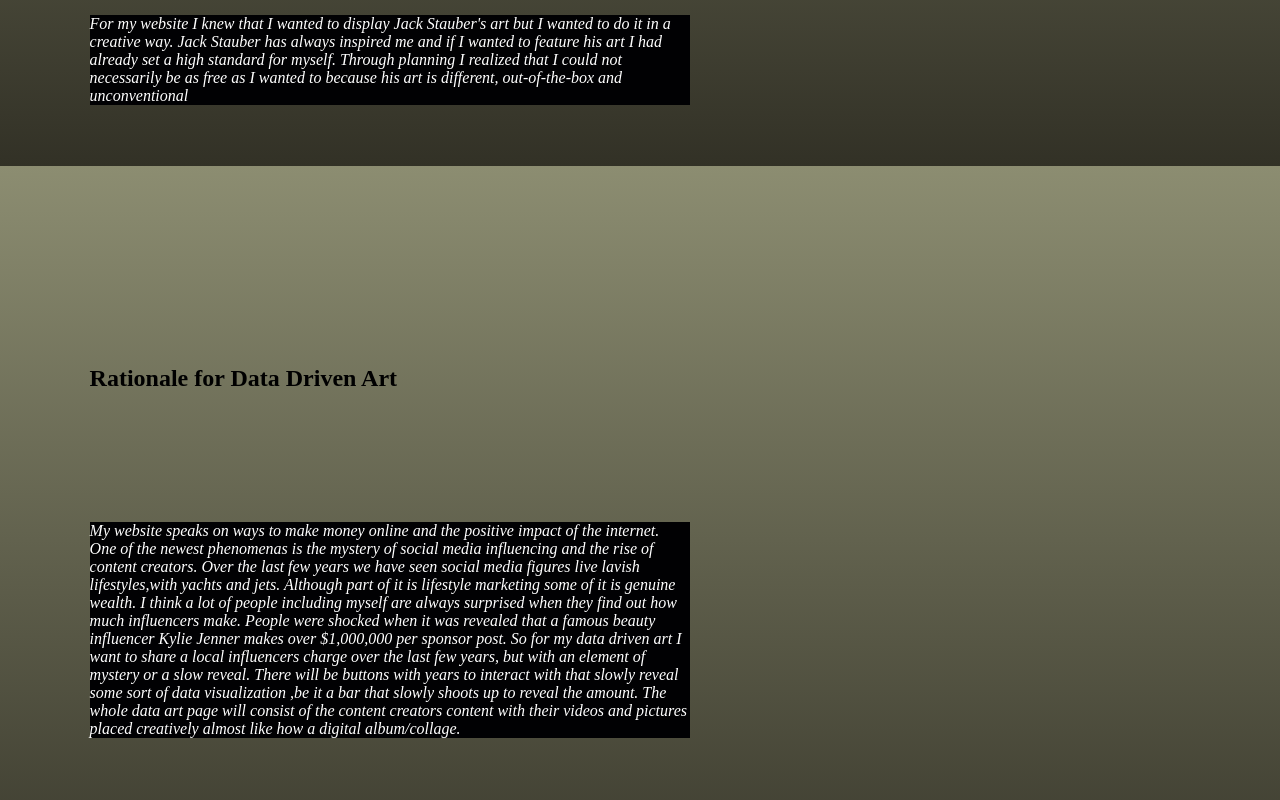
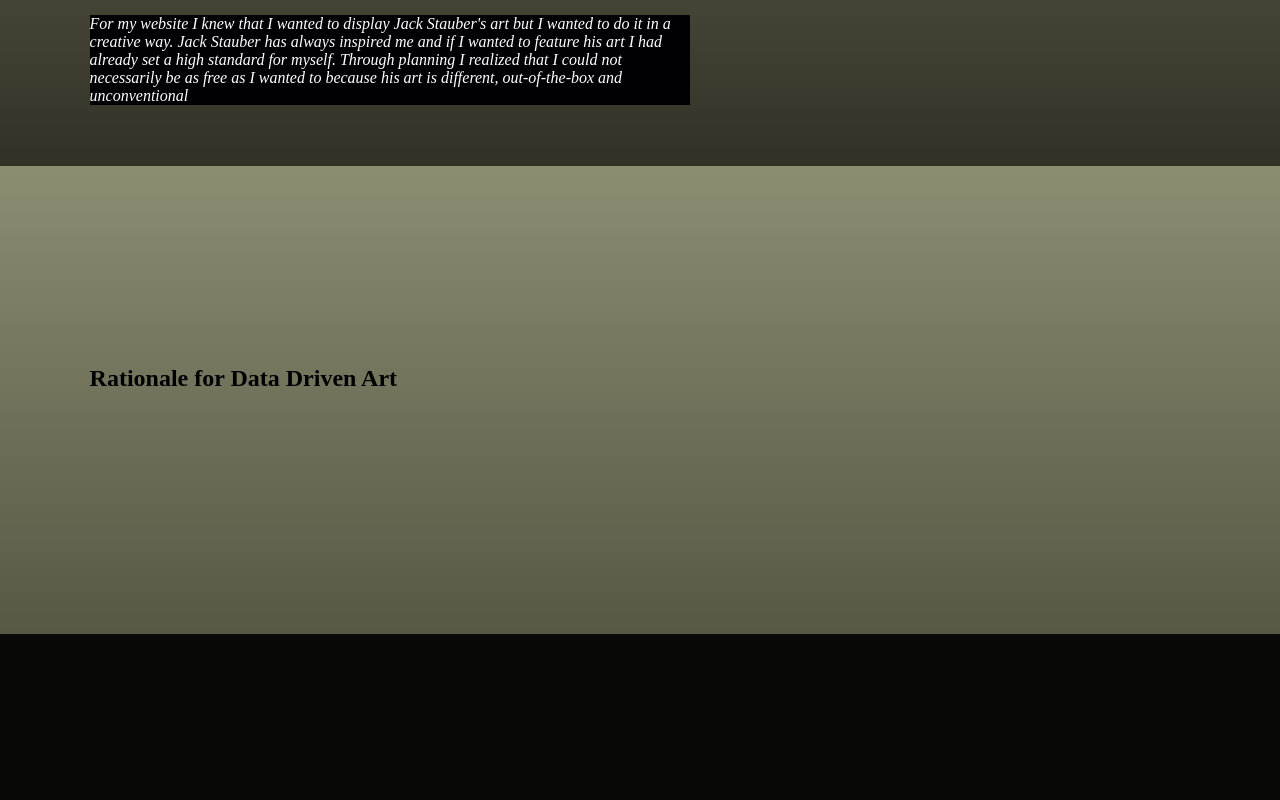
Before and after one commit to ItsHope/IM4-1918429-BLK1Assignment, a plain HTML site: page design.html in a window 1280 px wide. Shown: the part 3834-4634 px from the top of the page. After the commit the page ends 4468 px from the top, so only its background shows below. Drawn offline with nearby package versions, Linux system fonts and the light colour scheme.

Commit message:
Update design.html

```diff
--- a/design.html
+++ b/design.html
@@ -129,13 +129,7 @@
                 <div class="content">
 
                     <h2>Rationale for Data Driven Art</h2>
-                    <p class="webinfo"><em>My website speaks on ways to make money online and the positive impact of the internet. One of the newest phenomenas is the mystery of social media influencing and the rise of content creators.
-
-                        Over the last few years we have seen social media figures live lavish lifestyles,with yachts and jets. Although part of it is lifestyle marketing some of it is genuine wealth. I think a lot of people including myself are always surprised when they find out how much influencers make.
-
-                        People were shocked when it was revealed that a famous beauty influencer Kylie Jenner makes over $1,000,000 per sponsor post. So for my data driven art I want to share a local influencers charge over the last few years, but with an element of mystery or a slow reveal. There will be buttons with years to interact with that slowly reveal some sort of data visualization ,be it a bar that slowly shoots up to reveal the amount.
-
-                        The whole data art page will consist of the content creators content with their videos and pictures placed creatively almost like how a digital album/collage.
+                    <p class="webinfo"><em>
                          </em></p>
 
 
```
